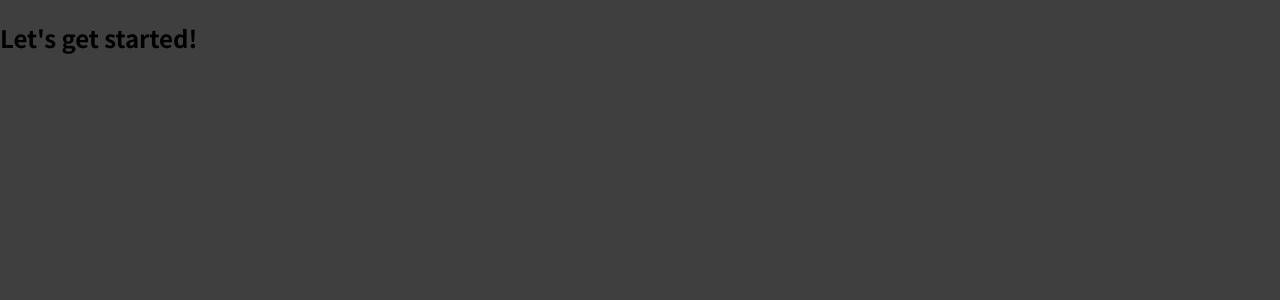
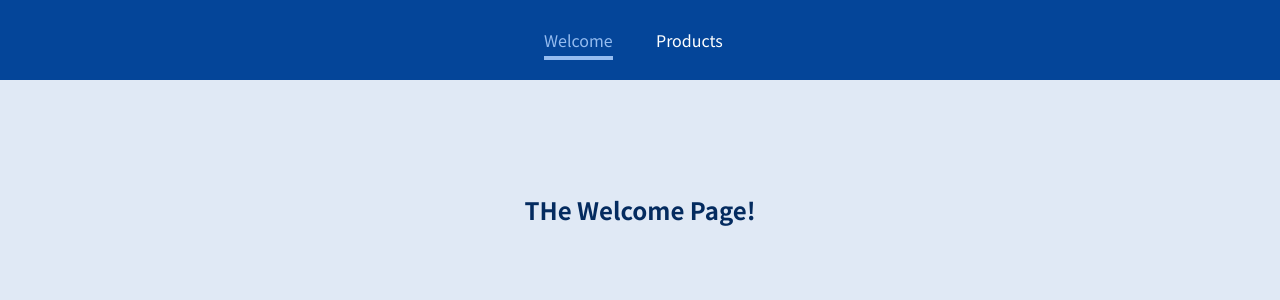
Before and after one commit to RafaelFCarneiro/react-complete-guide, a JavaScript app: page /welcome in a window 1280 px wide. Shown: the top 300 px of the page. Built offline with nearby package versions, Linux system fonts and the light colour scheme.

Commit message:
Section 20: React Router (dummy sample)

```diff
--- a/package.json
+++ b/package.json
@@ -8,6 +8,7 @@
     "@testing-library/user-event": "^12.5.0",
     "react": "^17.0.1",
     "react-dom": "^17.0.1",
+    "react-router-dom": "^5.3.0",
     "react-scripts": "4.0.1",
     "web-vitals": "^0.2.4"
   },
--- a/src/App.js
+++ b/src/App.js
@@ -1,7 +1,29 @@
+import { Redirect, Route, Switch } from 'react-router-dom';
+import MainHeader from './components/MainHeader';
+import Products from './pages/Products';
+import Welcome from './pages/Welcome';
+import ProductDetail from './pages/ProductDetail';
+
 function App() {
   return (
     <div>
-      <h2>Let's get started!</h2>
+      <MainHeader />
+      <main>
+        <Switch>
+          <Route path='/' exact>
+            <Redirect to='/welcome'/>
+          </Route>
+          <Route path="/welcome">
+            <Welcome />
+          </Route>
+          <Route path="/products" exact>
+            <Products />
+          </Route>
+          <Route path="/products/:productId">
+            <ProductDetail />
+          </Route>
+        </Switch>
+      </main>
     </div>
   );
 }
--- /dev/null
+++ b/src/components/MainHeader.js
@@ -0,0 +1,22 @@
+import { NavLink } from 'react-router-dom';
+
+import classes from './MainHeader.module.css';
+
+const MainHeader = () => {
+  return (
+    <header className={classes.header}>
+      <nav>
+        <ul>
+          <li>
+            <NavLink activeClassName={classes.active} to="/welcome">Welcome</NavLink>
+          </li>
+          <li>
+            <NavLink activeClassName={classes.active} to="/products">Products</NavLink>
+          </li>
+        </ul>
+      </nav>
+    </header>
+  );
+};
+
+export default MainHeader;
--- /dev/null
+++ b/src/components/MainHeader.module.css
@@ -0,0 +1,38 @@
+.header {
+  width: 100%;
+  height: 5rem;
+  background-color: #044599;
+  padding: 0 10%;
+}
+
+.header nav {
+  height: 100%;
+}
+
+.header ul {
+  height: 100%;
+  list-style: none;
+  display: flex;
+  padding: 0;
+  margin: 0;
+  align-items: center;
+  justify-content: center;
+}
+
+.header li {
+  margin: 0 1rem;
+  width: 5rem;
+}
+
+.header a {
+  color: white;
+  text-decoration: none;
+}
+
+.header a:hover,
+.header a:active,
+.header a.active {
+  color: #95bcf0;
+  padding-bottom: 0.25rem;
+  border-bottom: 4px solid #95bcf0;
+}
--- a/src/index.css
+++ b/src/index.css
@@ -10,5 +10,17 @@ html {
 
 body {
   margin: 0;
-  background-color: #3f3f3f;
+  background-color: #e0e9f5;
 }
+
+main {
+  margin-top: 7rem;
+  text-align: center;
+}
+
+h1,
+h2,
+h3,
+p {
+  color: #042b5f;
+}
--- a/src/index.js
+++ b/src/index.js
@@ -2,5 +2,11 @@ import ReactDOM from 'react-dom';
 
 import './index.css';
 import App from './App';
+import { BrowserRouter } from 'react-router-dom';
 
-ReactDOM.render(<App />, document.getElementById('root'));
+ReactDOM.render(
+  <BrowserRouter>
+    <App />
+  </BrowserRouter>,
+  document.getElementById('root')
+);
--- /dev/null
+++ b/src/pages/ProductDetail.js
@@ -0,0 +1,14 @@
+import { useParams } from 'react-router-dom';
+
+const ProductDetail = () => {
+  const params = useParams();
+
+  return (
+    <section>
+      <h1>The Product Detail Page</h1>
+      <p>{params.productId}</p>
+    </section>
+  );
+};
+
+export default ProductDetail;
--- /dev/null
+++ b/src/pages/Products.js
@@ -0,0 +1,16 @@
+import { Link } from 'react-router-dom';
+
+const Products = () => {
+  return (
+    <section>
+      <h1>The Products Page</h1>
+      <ul>
+        <li><Link to='/products/p1'>A Book</Link></li>
+        <li><Link to='/products/p2'>A Carpet</Link></li>
+        <li><Link to='/products/p3'>A Course</Link></li>
+      </ul>
+    </section>
+  );
+};
+
+export default Products;
--- /dev/null
+++ b/src/pages/Welcome.js
@@ -0,0 +1,14 @@
+import { Route } from 'react-router-dom';
+
+const Welcome = () => {
+  return (
+    <section>
+      <h1>THe Welcome Page!</h1>
+      <Route path="/welcome/new-user">
+        <p>Welcome, new user!</p>
+      </Route>
+    </section>
+  );
+};
+
+export default Welcome;
```
Also changed, not shown: 2 other files (tests, documents, lock files or other folders).
